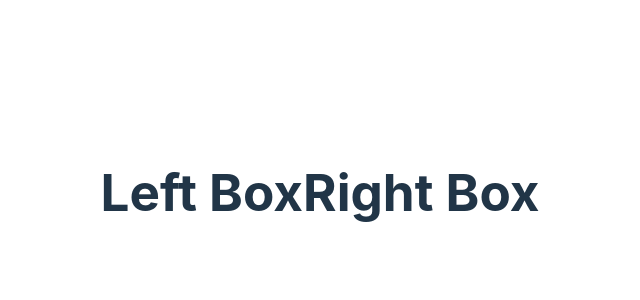
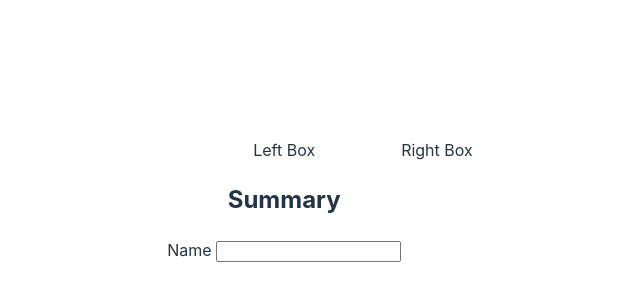
Before and after one commit to ADDikt88/cv-app, a React (Vite) app: page / in a window 1280 px wide. Shown: the part 208-508 px from the top of the page, without its empty margins (320-960 px from the left). Built offline with nearby package versions, Linux system fonts and the light colour scheme.

Commit message:
Added a state change when user enters name

```diff
--- a/src/CVApp.jsx
+++ b/src/CVApp.jsx
@@ -1,13 +1,26 @@
-import LeftDisplay from "./LeftDisplay.jsx";
-import RightDisplay from "./RightDisplay.jsx";
+import EditInfo from "./EditInfo.jsx";
+import DisplayInfo from "./DisplayInfo.jsx";
+import { useState } from "react";
 
 import "./CVApp.css";
 
 function CVApp() {
+  const [name, setName] = useState("");
+
+  function handleChange(e) {
+    setName(e.target.value);
+  }
+
   return (
     <>
-      <LeftDisplay />
-      <RightDisplay />
+      <div className="left-box">
+        <p>Left Box</p>
+        <EditInfo name={name} handleChange={handleChange} />
+      </div>
+      <div className="right-box">
+        <p>Right Box</p>
+        <DisplayInfo name={name} />
+      </div>
     </>
   );
 }
--- /dev/null
+++ b/src/DisplayInfo.jsx
@@ -0,0 +1,9 @@
+function DisplayInfo({ name }) {
+  return (
+    <>
+      <h2>{name}</h2>
+    </>
+  );
+}
+
+export default DisplayInfo;
--- /dev/null
+++ b/src/EditInfo.jsx
@@ -0,0 +1,20 @@
+function EditInfo({ name, handleChange }) {
+  return (
+    <>
+      <div className="summary-container">
+        <h2>Summary</h2>
+        <Input label="Name" value={name} onChange={handleChange} />
+      </div>
+    </>
+  );
+}
+
+function Input({ label, value, onChange }) {
+  return (
+    <label>
+      {label} <input value={value} onChange={onChange} />
+    </label>
+  );
+}
+
+export default EditInfo;
--- a/src/LeftDisplay.jsx
+++ b/src/LeftDisplay.jsx
@@ -1,8 +1,11 @@
-function LeftDisplay() {
+import EditInfo from "./EditInfo.jsx";
+
+function LeftDisplay({ name, setName }) {
   return (
     <>
       <div className="left-box">
-        <h1>Left Box</h1>
+        <p>Left Box</p>
+        <EditInfo name={name} setName={setName} />
       </div>
     </>
   );
--- a/src/RightDisplay.jsx
+++ /dev/null
@@ -1,11 +0,0 @@
-function RightDisplay() {
-  return (
-    <>
-      <div className="right-box">
-        <h1>Right Box</h1>
-      </div>
-    </>
-  );
-}
-
-export default RightDisplay;
```
